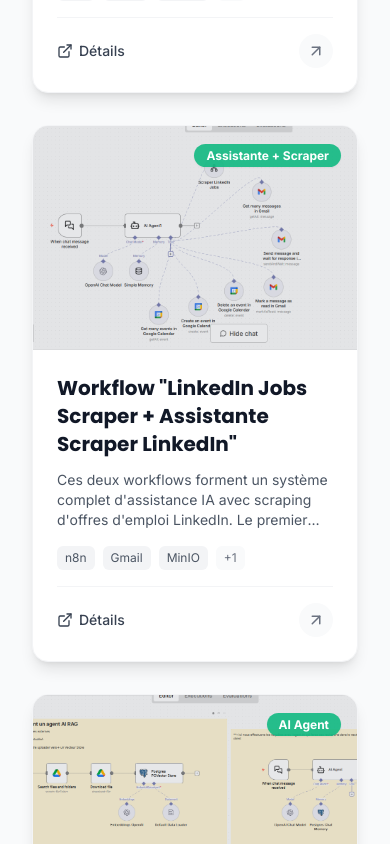
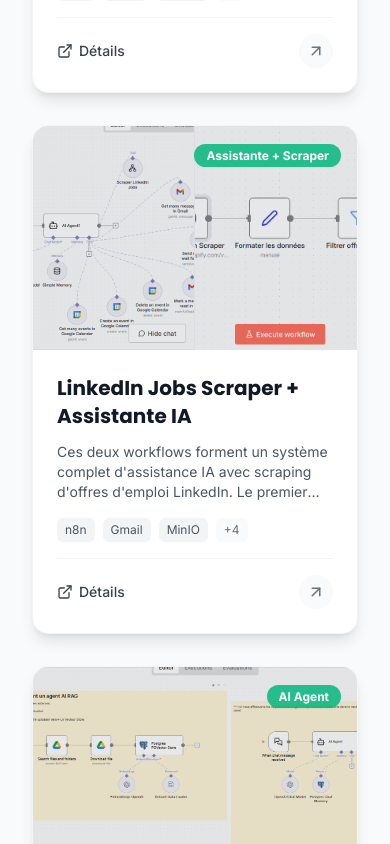
Before and after one commit to IJwesley601/israeljohnwesley, a React (Vite) app: page / in a window 390 px wide. Shown: the part 4600-5444 px from the top of the page. Built offline with nearby package versions, Linux system fonts and the light colour scheme.

Commit message:
maj tena farany

```diff
--- a/src/components/ProjectDetails.tsx
+++ b/src/components/ProjectDetails.tsx
@@ -35,15 +35,34 @@
                     transition={{ duration: 0.5 }}
                 >
                     <div className="bg-white dark:bg-gray-800 rounded-2xl overflow-hidden shadow-xl border border-gray-100 dark:border-gray-700">
-                        {/* Header Image */}
-                        <div className="h-64 md:h-96 w-full overflow-hidden relative">
+                        {/* Header Image(s) */}
+                        <div className={`w-full overflow-hidden relative ${Array.isArray(project.image) ? 'min-h-[300px]' : 'h-64 md:h-96'}`}>
+                            {Array.isArray(project.image) ? (
+                                <div className="grid grid-cols-1 md:grid-cols-2 gap-4 p-4 bg-gray-100 dark:bg-gray-900">
+                                    {project.image.map((img, index) => (
+                                        <div key={index} className="relative aspect-video rounded-xl overflow-hidden shadow-lg border border-gray-200 dark:border-gray-700">
+                                            <img
+                                                src={img}
+                                                alt={`${project.title} - flux ${index + 1}`}
+                                                className="w-full h-full object-cover"
+                                            />
+                                            <div className="absolute top-2 left-2 bg-black/50 backdrop-blur-md text-white text-xs px-2 py-1 rounded">
+                                                Vue {index + 1}
+                                            </div>
+                                        </div>
+                                    ))}
+                                </div>
+                            ) : (
+                                <>
                                     <img
                                         src={project.image}
                                         alt={project.title}
                                         className="w-full h-full object-cover object-center"
                                     />
                                     <div className="absolute inset-0 bg-gradient-to-t from-gray-900/60 to-transparent"></div>
-                            <div className="absolute bottom-6 left-6 md:bottom-10 md:left-10 text-white">
+                                </>
+                            )}
+                            <div className={`absolute bottom-6 left-6 md:bottom-10 md:left-10 text-white ${Array.isArray(project.image) ? 'relative !bottom-auto !left-auto p-6 !text-gray-900 dark:!text-white' : ''}`}>
                                 <span className={`px-3 py-1 text-xs font-bold rounded-full shadow-sm ${project.type === 'automation' ? 'bg-emerald-500' : 'bg-blue-600'
                                     } mb-3 inline-block`}>
                                     {project.category}
--- a/src/components/Projects.tsx
+++ b/src/components/Projects.tsx
@@ -65,19 +65,45 @@
                 <div className="absolute inset-0 bg-gray-900/10 group-hover:bg-gray-900/0 transition-colors z-10"></div>
                 {/* Image Link */}
                 {project.type === 'automation' ? (
-                  <Link to={`/project/${project.id}`}>
+                  <Link to={`/project/${project.id}`} className="block h-full w-full">
+                    {Array.isArray(project.image) ? (
+                      <div className="flex h-full w-full">
+                        {project.image.map((img, index) => (
+                          <img
+                            key={index}
+                            src={img}
+                            alt={`${project.title} - part ${index + 1}`}
+                            className="w-1/2 h-full object-cover transform group-hover:scale-110 transition-transform duration-700 cursor-pointer border-r border-gray-100 last:border-0"
+                          />
+                        ))}
+                      </div>
+                    ) : (
                       <img
                         src={project.image}
                         alt={project.title}
                         className="w-full h-full object-cover transform group-hover:scale-110 transition-transform duration-700 cursor-pointer"
                       />
+                    )}
                   </Link>
+                ) : (
+                  Array.isArray(project.image) ? (
+                    <div className="flex h-full w-full">
+                      {project.image.map((img, index) => (
+                        <img
+                          key={index}
+                          src={img}
+                          alt={`${project.title} - part ${index + 1}`}
+                          className="w-1/2 h-full object-cover transform group-hover:scale-110 transition-transform duration-700 border-r border-gray-100 last:border-0"
+                        />
+                      ))}
+                    </div>
                   ) : (
                     <img
                       src={project.image}
                       alt={project.title}
                       className="w-full h-full object-cover transform group-hover:scale-110 transition-transform duration-700"
                     />
+                  )
                 )}
 
                 <div className="absolute top-4 right-4 z-20">
--- a/src/data/projects.ts
+++ b/src/data/projects.ts
@@ -14,7 +14,7 @@
     type: 'web' | 'automation';
     category: string;
     description: string;
-    image: string;
+    image: string | string[];
     tags: string[];
     demoLink?: string;
     codeLink?: string;
@@ -85,12 +85,12 @@
     },
     {
         id: 7,
-        title: 'Workflow "LinkedIn Jobs Scraper + Assistante Scraper LinkedIn" ',
+        title: 'LinkedIn Jobs Scraper + Assistante IA',
         type: 'automation',
         category: 'Assistante + Scraper',
         description: `Ces deux workflows forment un système complet d'assistance IA avec scraping d'offres d'emploi LinkedIn. Le premier workflow ("LinkedIn Jobs Scraper") extrait automatiquement les offres d'emploi via l'API Apify selon des critères de poste et localisation, formate les données (titre, entreprise, salaire, description) et les sauvegarde dans Google Sheets. Le second workflow ("Assistante Scraper LinkedIn") sert d'interface conversationnelle qui orchestre le premier en plus de gérer le calendrier Google et les emails Gmail. L'utilisateur peut demander à l'assistant de rechercher des offres d'emploi via une conversation naturelle, et le système déclenche automatiquement le scraping avec les paramètres appropriés.`,
-        image: n8n1,
-        tags: ['n8n', 'Gmail', 'MinIO', 'Security'],
+        image: [n8n1, n8n2],
+        tags: ['n8n', 'Gmail', 'MinIO', 'Security', 'Apify', 'LinkedIn', 'Calendar'],
     },
     {
         id: 8,
@@ -101,13 +101,4 @@
         image: n8nAgentRAG,
         tags: ['n8n', 'RAG', 'OpenAI', 'PostgreSQL'],
     },
-    {
-        id: 9,
-        title: 'LinkedIn Jobs Scraper',
-        type: 'automation',
-        category: 'Data Pipeline',
-        description: 'Système complet d\'assistance IA avec scraping d\'offres LinkedIn. Extrait automatiquement les offres via Apify, formate les données et permet une recherche via conversation naturelle avec gestion de calendrier et emails.',
-        image: n8n2,
-        tags: ['n8n', 'Apify', 'LinkedIn', 'Gmail', 'Calendar'],
-    },
 ];
```
Lines whose indentation alone changed are shown as unchanged.
